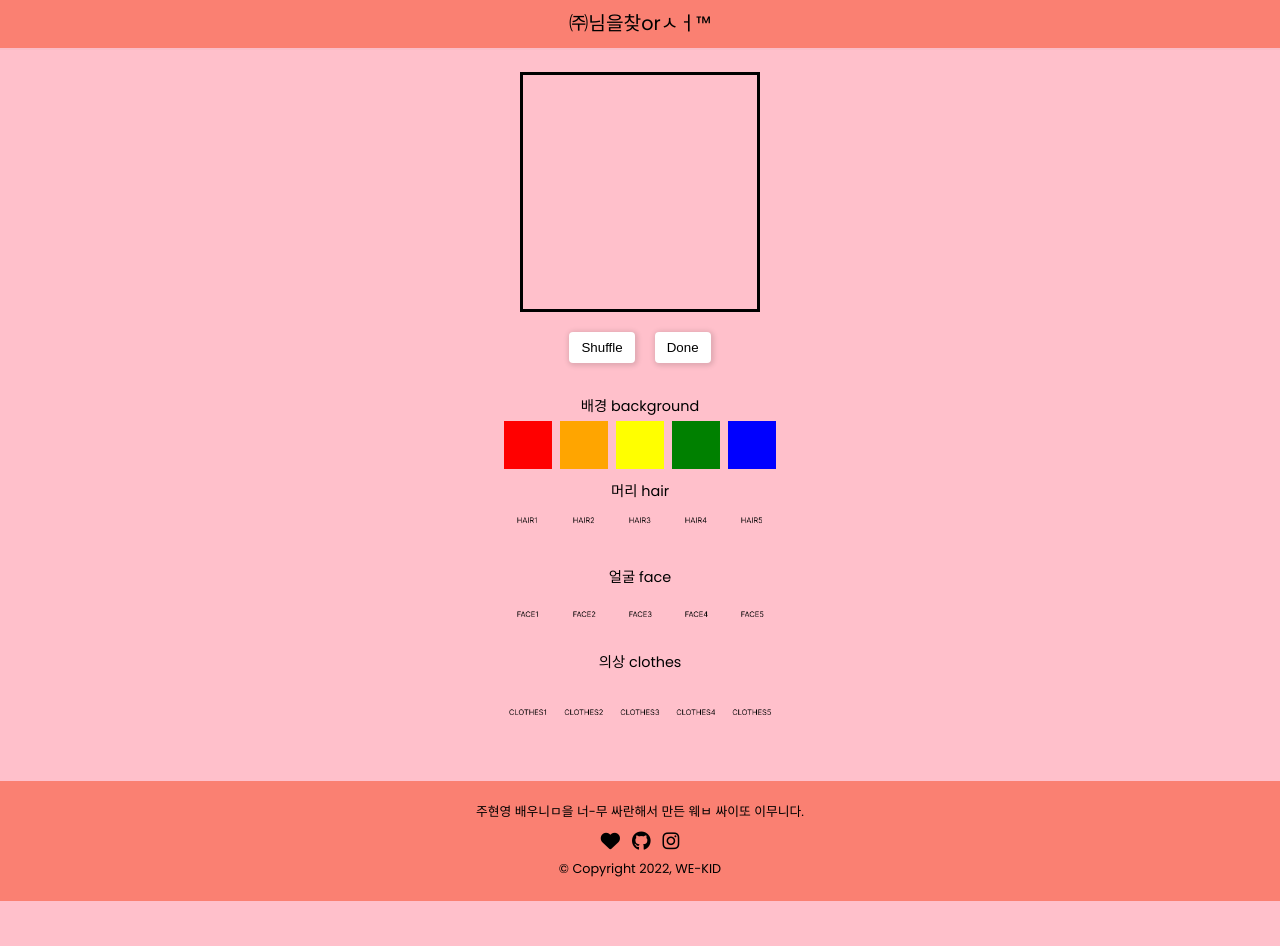
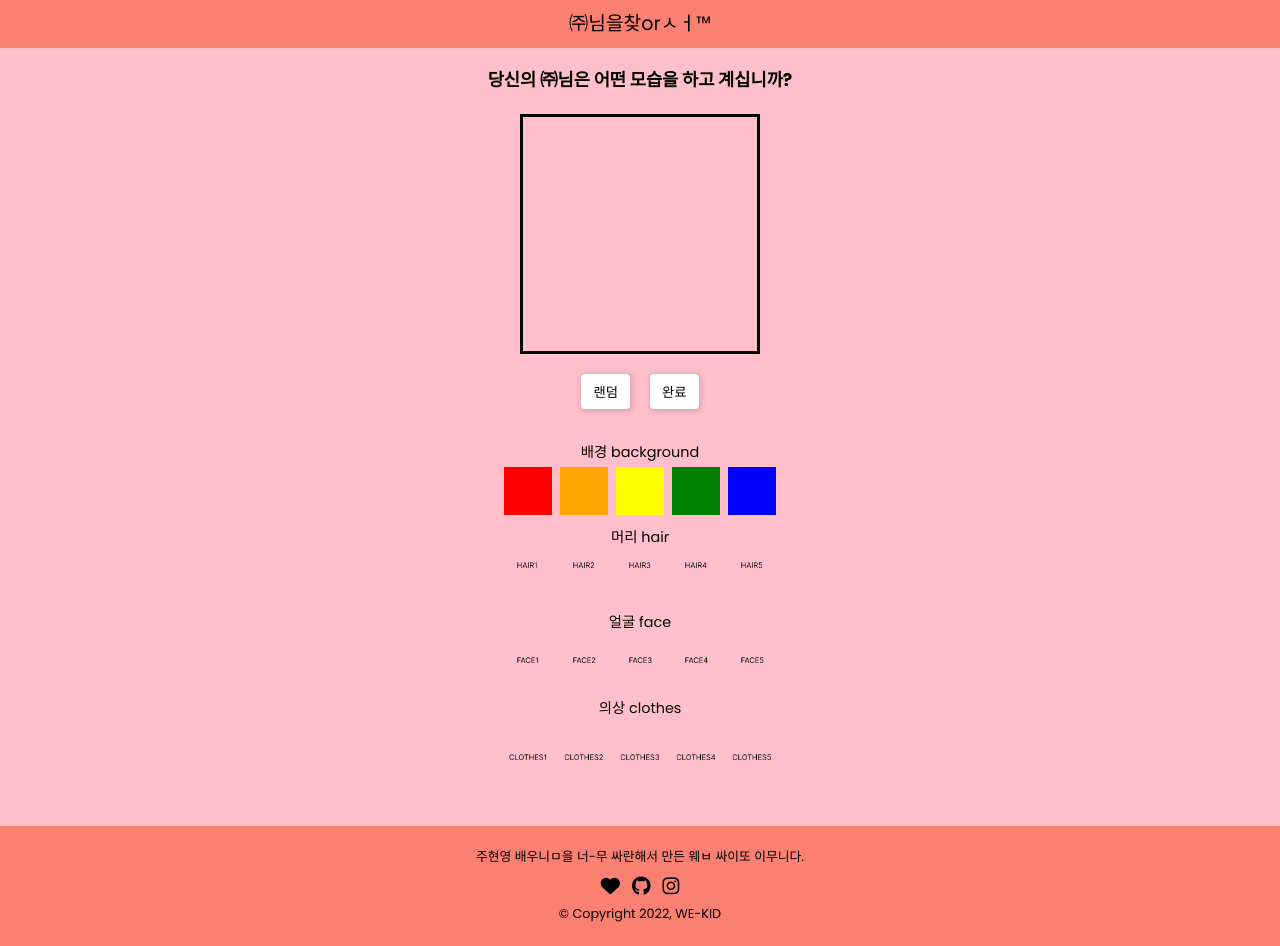
Before and after one commit to wekidseoul/joomix, a React (Create React App) app: page /comments in a window 1280 px wide. Before the commit the page ends 901 px from the top, so only its background shows below. Built offline with nearby package versions, Linux system fonts and the light colour scheme.

Commit message:
feat: Add page title

```diff
--- a/src/pages/Comments.tsx
+++ b/src/pages/Comments.tsx
@@ -40,6 +40,13 @@ const StyledComments = styled.div`
   padding: 24px 12px 40px;
 `;
 
+const StyledTitle = styled.h2`
+  font-size: 1.1rem;
+  text-align: center;
+  font-weight: bold;
+  margin-bottom: 24px;
+`;
+
 const StyledButtons = styled.div`
   display: flex;
   justify-content: center;
@@ -50,6 +57,7 @@ const StyledButtons = styled.div`
   button {
     display: block;
     background: #fff;
+    color: #000000;
     border: none;
     border-radius: 4px;
     padding: 8px 12px;
@@ -65,6 +73,8 @@ const Comments = () => {
 
   return (
     <StyledComments>
+      <StyledTitle>자신만의 ㈜를 찾은 신자들의 간증문입니다.</StyledTitle>
+
       <StyledButtons>
         <button onClick={() => navigate('/')}>개종하기</button>
         <button onClick={() => setIsModalOpen(true)}>간증문 작성</button>
--- a/src/pages/GenerateAvatar.tsx
+++ b/src/pages/GenerateAvatar.tsx
@@ -16,6 +16,13 @@ const StyledGenerateAvatar = styled.main`
   padding: 24px 12px 40px;
 `;
 
+const StyledTitle = styled.h2`
+  font-size: 1.1rem;
+  text-align: center;
+  font-weight: bold;
+  margin-bottom: 24px;
+`;
+
 const StyledButtons = styled.div`
   display: flex;
   justify-content: center;
@@ -23,6 +30,7 @@ const StyledButtons = styled.div`
   margin-bottom: 36px;
   button {
     background: #fff;
+    color: #000000;
     border: none;
     border-radius: 4px;
     padding: 8px 12px;
@@ -66,11 +74,13 @@ const GenerateAvatar = () => {
 
   return (
     <StyledGenerateAvatar>
+      <StyledTitle>당신의 ㈜님은 어떤 모습을 하고 계십니까?</StyledTitle>
+
       <AvatarPreview selectedOptions={selectedOptions} />
 
       <StyledButtons>
-        <button onClick={shuffleAvatar}>Shuffle</button>
-        <button onClick={handleSubmit}>Done</button>
+        <button onClick={shuffleAvatar}>랜덤</button>
+        <button onClick={handleSubmit}>완료</button>
       </StyledButtons>
 
       <div>
```
